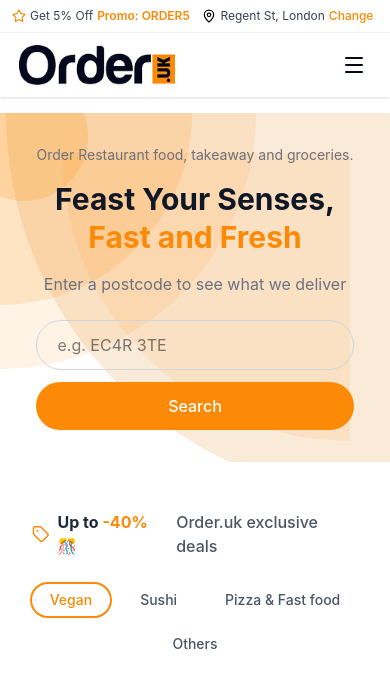
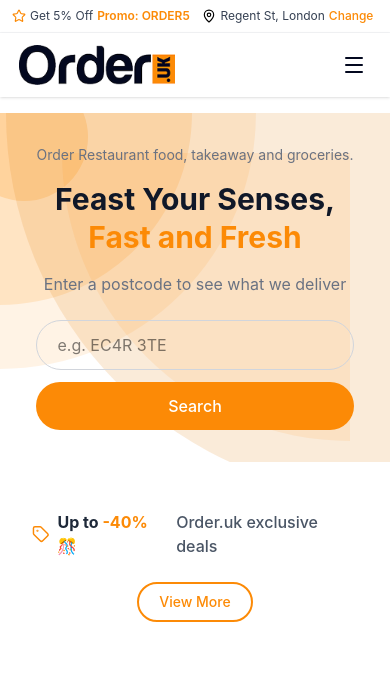
Before and after one commit to mohankumaronly/food-delivery-frontend-only, a React (Vite) app: page / in a window 390 px wide. Shown: the top 688 px of the page. Built offline with nearby package versions, Linux system fonts and the light colour scheme.

Commit message:
reponse design

```diff
--- a/src/components/CategoryNav.tsx
+++ b/src/components/CategoryNav.tsx
@@ -26,8 +26,9 @@ const CategoryNav = () => {
             <span className="text-gray-600 font-medium">Order.uk exclusive deals</span>
           </div>
 
-          {/* Right side - Category Navigation - Only Border */}
-          <div className="flex items-center gap-2 flex-wrap justify-center">
+          {/* Right side - Category Navigation */}
+          {/* Desktop: Show all categories */}
+          <div className="hidden sm:flex items-center gap-2 flex-wrap justify-center">
             {categories.map((category) => (
               <button
                 key={category.id}
@@ -53,6 +54,16 @@ const CategoryNav = () => {
               </button>
             ))}
           </div>
+
+          {/* Mobile: Show only View More button */}
+          <div className="sm:hidden">
+            <button
+              className="px-5 py-2 text-sm font-medium rounded-full"
+              style={{ border: '2px solid #FC8A06', color: '#FC8A06' }}
+            >
+              View More
+            </button>
+          </div>
         </div>
       </div>
     </div>
```
